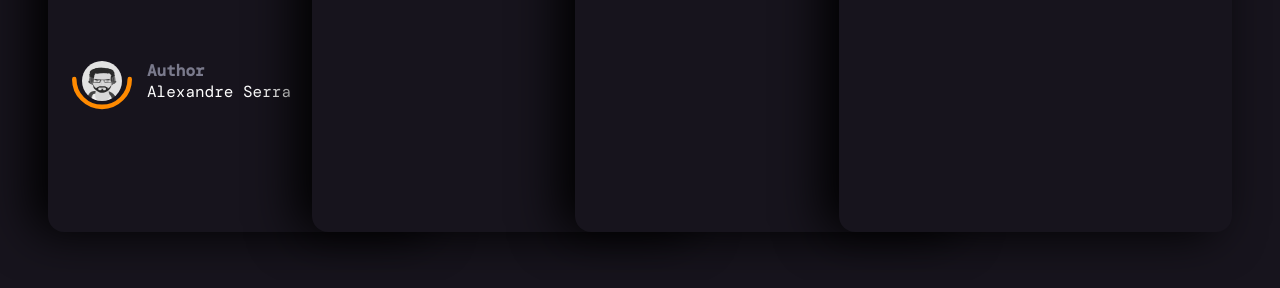
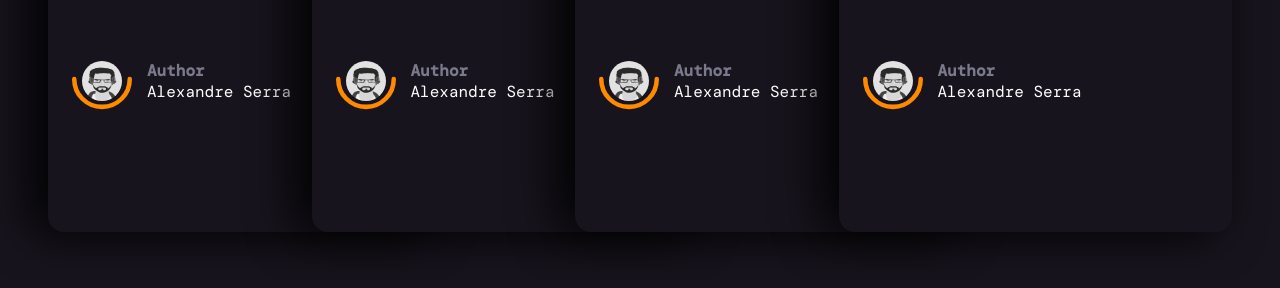
Before and after one commit to amserra/CSS-Card-Tricks, a plain HTML site: page public/index.html in a window 1280 px wide. Shown: the part 214-502 px from the top of the page. Drawn offline with nearby package versions, Linux system fonts and the light colour scheme; a web font is replaced by a local one.

Commit message:
Little fix

```diff
--- a/public/index.html
+++ b/public/index.html
@@ -35,6 +35,20 @@
           <p>May 25th 2020</p>
           <h2>Card tricks are fun. Hi mom!</h2>
         </header>
+
+        <div class="card-author">
+          <a class="author-avatar" href="#">
+            <img src="avatar.jpg" alt="avatar" />
+          </a>
+          <svg class="half-circle" viewBox="0 0 106 57">
+            <path d="M102 4c0 27.1-21.9 49-49 49S4 31.1 4 4"></path>
+          </svg>
+
+          <div class="author-name">
+            <div class="author-name-prefix">Author</div>
+            Alexandre Serra
+          </div>
+        </div>
       </article>
 
       <article class="card">
@@ -42,6 +56,20 @@
           <p>May 25th 2020</p>
           <h2>Card tricks are fun. Hi mom!</h2>
         </header>
+
+        <div class="card-author">
+          <a class="author-avatar" href="#">
+            <img src="avatar.jpg" alt="avatar" />
+          </a>
+          <svg class="half-circle" viewBox="0 0 106 57">
+            <path d="M102 4c0 27.1-21.9 49-49 49S4 31.1 4 4"></path>
+          </svg>
+
+          <div class="author-name">
+            <div class="author-name-prefix">Author</div>
+            Alexandre Serra
+          </div>
+        </div>
       </article>
 
       <article class="card">
@@ -49,6 +77,20 @@
           <p>May 25th 2020</p>
           <h2>Card tricks are fun. Hi mom!</h2>
         </header>
+
+        <div class="card-author">
+          <a class="author-avatar" href="#">
+            <img src="avatar.jpg" alt="avatar" />
+          </a>
+          <svg class="half-circle" viewBox="0 0 106 57">
+            <path d="M102 4c0 27.1-21.9 49-49 49S4 31.1 4 4"></path>
+          </svg>
+
+          <div class="author-name">
+            <div class="author-name-prefix">Author</div>
+            Alexandre Serra
+          </div>
+        </div>
       </article>
     </section>
   </body>
```
